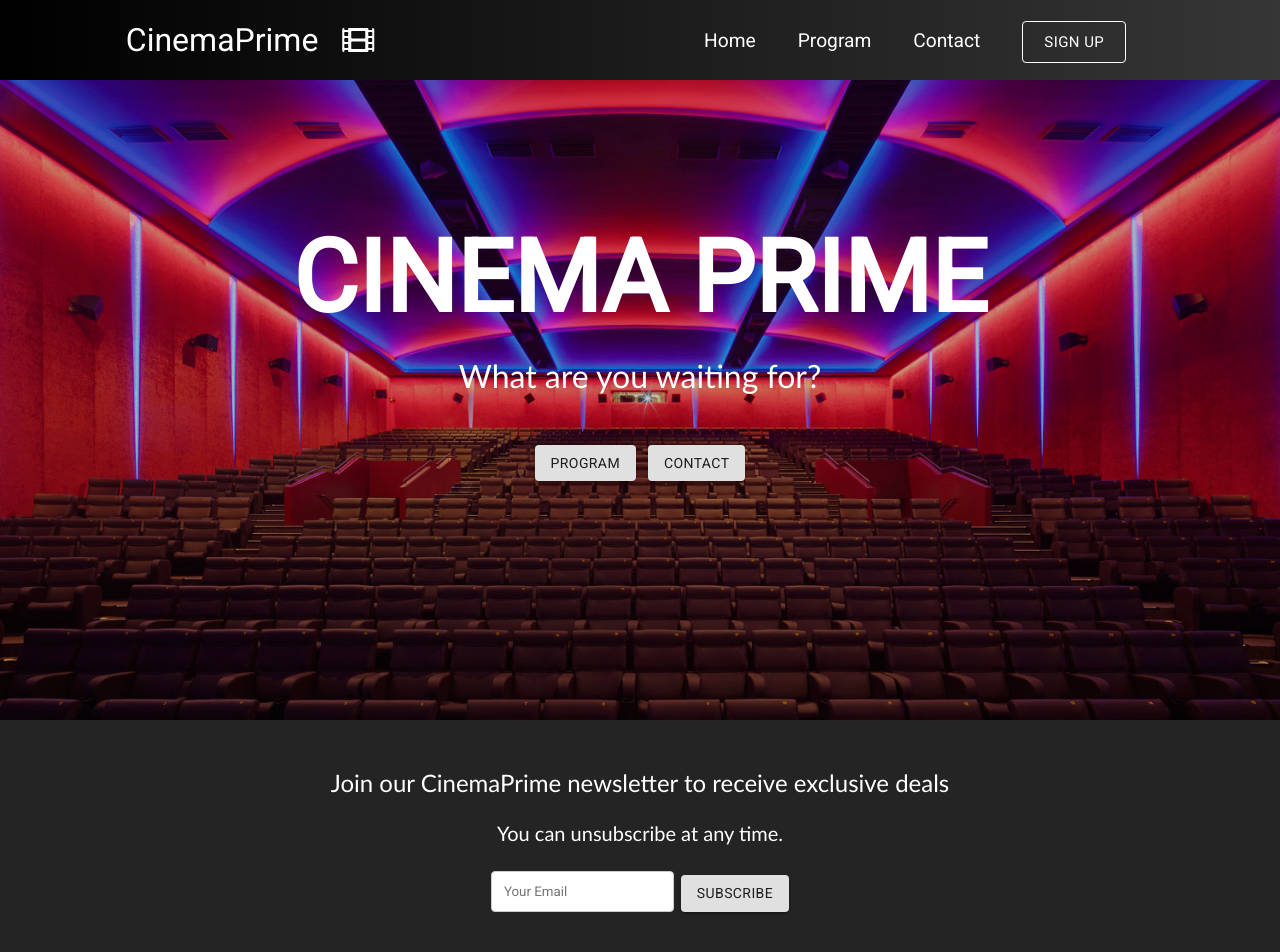
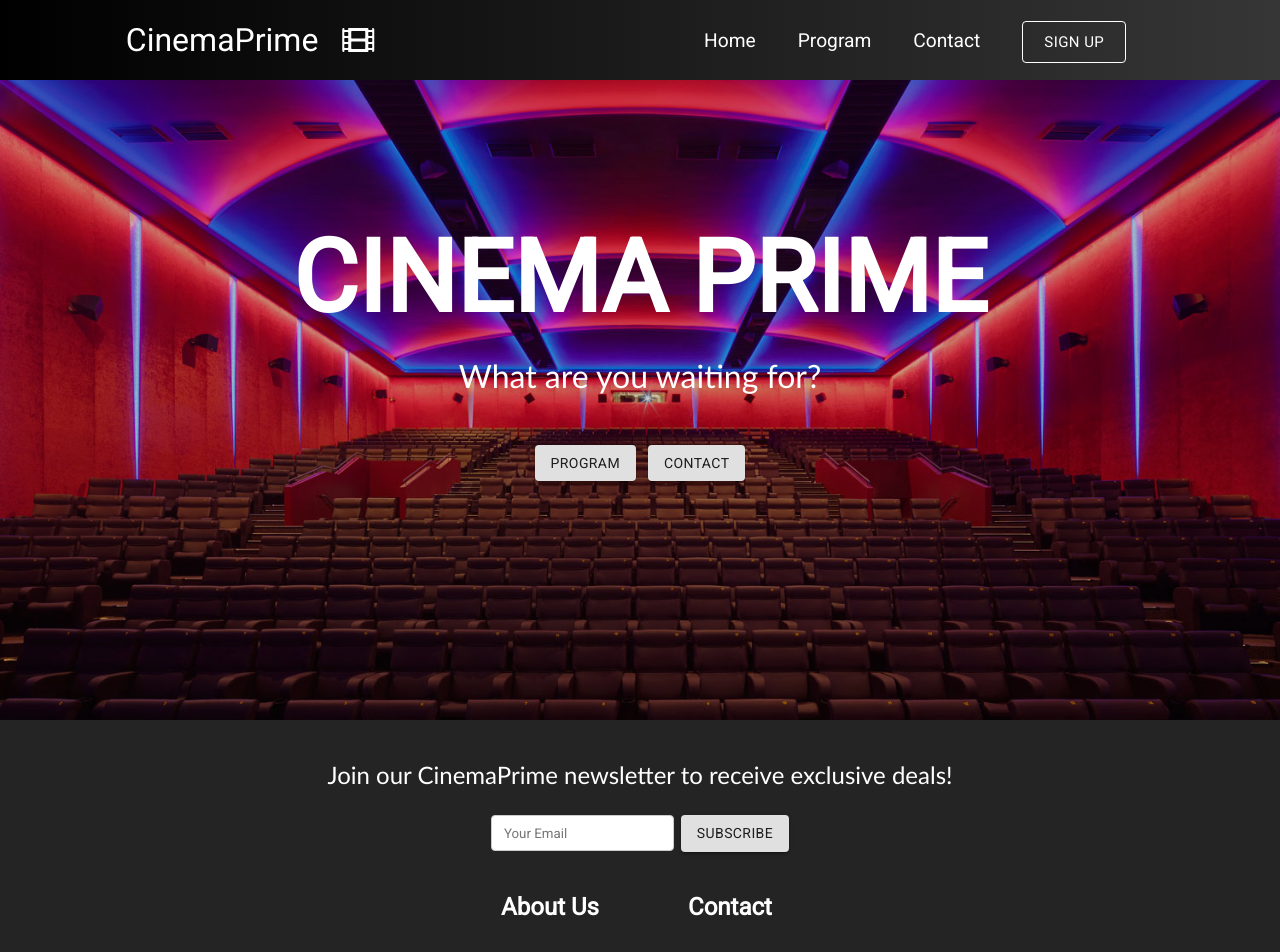
Before and after one commit to ConstantinKoch/CinemaPrimeFrontend, a React (Create React App) app in the folder frontend/: page / in a window 1280 px wide. Shown: the top 952 px of the page. Built offline with nearby package versions, Linux system fonts and the light colour scheme; no server answers; what google-maps-react would draw is missing.

Commit message:
updated Footer

```diff
--- a/frontend/src/Body/Footer/Footer.css
+++ b/frontend/src/Body/Footer/Footer.css
@@ -14,8 +14,8 @@
 	justify-content: center;
 	align-items: center;
 	text-align: center;
-	margin-bottom: 24 px;
-	padding: 24px;
+	margin-bottom: 0px;
+	padding: 16px;
 	color: #fff;
 }
 
@@ -24,12 +24,12 @@
 }
 
 .footer-subscription-heading {
-	margin-bottom: 24px;
+	margin-bottom: 20px;
 	font-size: 24px;
 }
 
 .footer-subscription-text {
-	margin-bottom: 20px;
+	margin-bottom: 15px;
 	font-size: 20px;
 }
 
@@ -38,12 +38,18 @@
 	flex-direction: row;
 }
 
+.footer-input {
+	margin-top: 30px;
+	padding-top: 20px;
+	height: 36px;
+}
+
 .footer-button {
 	display: inline;
 	color: #000;
 	width: 49%;
 	float: left;
-	margin-top: 10px;
+	margin-top: 6px;
 }
 
 .footer-links {
@@ -60,9 +66,9 @@
 .footer-link-items {
 	display: flex;
 	flex-direction: column;
-	align-items: flex-start;
-	margin: 16px;
-	text-align: left;
+	align-items: center;
+	margin: 10px;
+	text-align: center;
 	width: 160px;
 	box-sizing: border-box;
 }
@@ -92,7 +98,7 @@
 	align-items: center;
 	width: 90%;
 	max-width: 1000px;
-	margin: 40px auto 0 auto;
+	margin: 20px auto 0 auto;
 }
 
 .social-logo {
--- a/frontend/src/Body/Footer/Footer.tsx
+++ b/frontend/src/Body/Footer/Footer.tsx
@@ -10,9 +10,9 @@ function Footer() {
 		<div className="footer-container">
 			<section className="footer-subscription">
 				<p className="footer-subscription-heading">
-					Join our CinemaPrime newsletter to receive exclusive deals
+					Join our CinemaPrime newsletter to receive exclusive deals!
 				</p>
-				<p className="footer-subscription-text">You can unsubscribe at any time.</p>
+				{/*<p className="footer-subscription-text">You can unsubscribe at any time.</p>*/}
 				<div className="input-area">
 					<input
 						type="email"
@@ -45,7 +45,6 @@ function Footer() {
 				</div>
 			</section>
 			<div className="footer-links">
-				<div className="footer-link-wrapper">
 				<div className="footer-link-items">
 					<Link to="/aboutus">
 						<h2>About Us</h2>
@@ -55,7 +54,6 @@ function Footer() {
 					<Link to="/contact">
 						<h2>Contact</h2>
 					</Link>
-					</div>
 				</div>
 			</div>
 			<section className="social-media">
```
Lines whose indentation alone changed are shown as unchanged.
